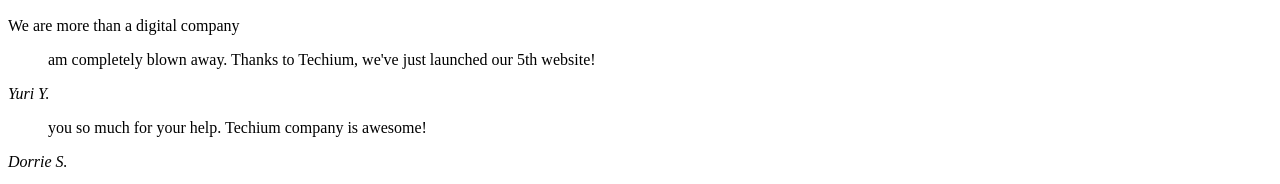
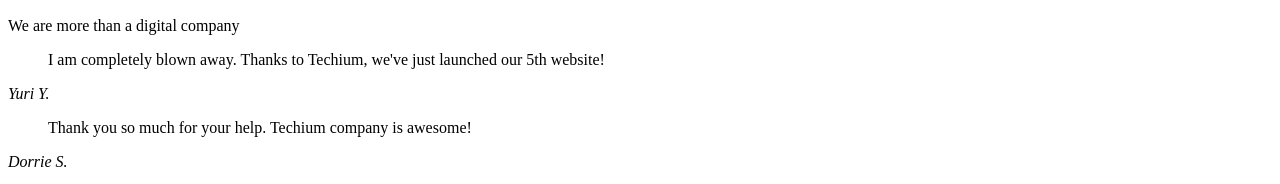
Before and after one commit to danielj32/holbertonschool-web_front_end, a plain HTML site: page 0x00-html_advanced/29-index.html in a window 1280 px wide. Shown: the part 1958-2142 px from the top of the page. Drawn offline with Linux system fonts and the light colour scheme.

Commit message:
fixed 2 add text

```diff
--- a/0x00-html_advanced/29-index.html
+++ b/0x00-html_advanced/29-index.html
@@ -140,11 +140,11 @@
             </header>
             <div>
               <article>
-                <blockquote><p> am completely blown away. Thanks to Techium, we've just launched our 5th website!</p> </blockquote>
+                <blockquote><p>I am completely blown away. Thanks to Techium, we've just launched our 5th website!</p> </blockquote>
                 <cite>Yuri Y.</cite>
               </article>
               <article>
-                <blockquote><p>you so much for your help. Techium company is awesome!</p></blockquote>
+                <blockquote><p>Thank you so much for your help. Techium company is awesome!</p></blockquote>
                 <cite> Dorrie S. </cite>
               </article>
               <article>
```
